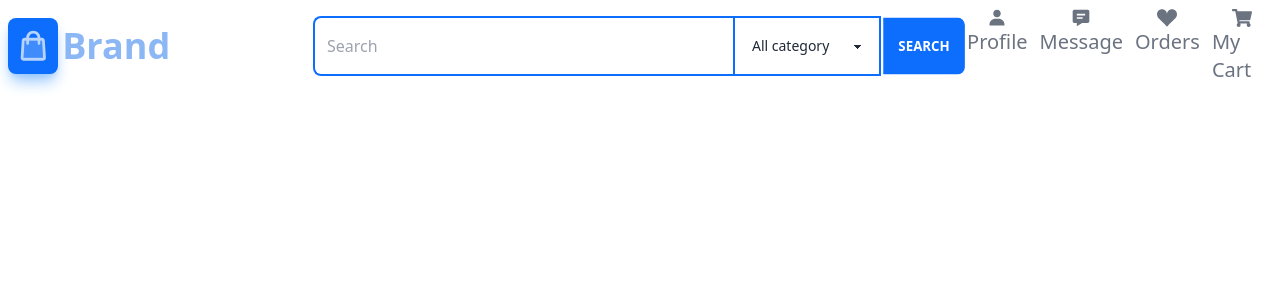
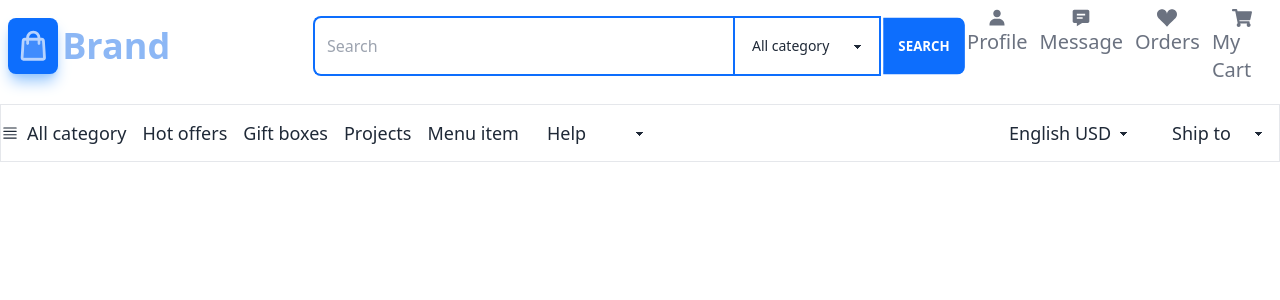
Before and after one commit to chand-stack/e-commerce, a React (Vite) app: page / in a window 1280 px wide. Shown: the top 300 px of the page. Built offline with nearby package versions, Linux system fonts and the light colour scheme.

Commit message:
Chore: tab section added

```diff
--- a/src/Components/Pages/Home/Home.jsx
+++ b/src/Components/Pages/Home/Home.jsx
@@ -1,9 +1,16 @@
 import Nav from "../../Shared/Nav";
+import Tabs from "../../Shared/Tabs";
 
 const Home = () => {
     return (
         <div>
             <Nav></Nav>
+            <div className=" w-full border  mt-3">
+            <div className="container mx-auto">
+            <Tabs></Tabs>
+            </div>
+            </div>
+
 
         </div>
     );
--- a/src/Components/Shared/Nav.jsx
+++ b/src/Components/Shared/Nav.jsx
@@ -18,9 +18,9 @@ const Nav = () => {
     {/* Page content here */}
     <label htmlFor="my-drawer" className="btn btn-primary drawer-button bg-transparent text-black text-2xl border-none"><FaBars></FaBars></label>
   </div>
-  <div className="drawer-side">
+  <div className="drawer-side z-20">
     <label htmlFor="my-drawer" aria-label="close sidebar" className="drawer-overlay"></label>
-    <ul className="menu w-80 min-h-full bg-base-200 font-semibold text-black pb-14">
+    <ul className="menu w-80 min-h-full bg-base-200 font-semibold text-black pb-14 ">
       {/* Sidebar content here */}
       <div className='bg-gray-200 p-4'>
         <FaUserCircle className='text-5xl text-gray-300 my-3'></FaUserCircle>
@@ -40,6 +40,17 @@ const Nav = () => {
 
     </ul>
   </div>
+</div>
+<div className=' absolute top-20 flex right-10 md:right-48 md:top-[90px] z-10'>
+<input type="text" placeholder="Search" className="rounded-lg px-3 input input-bordered min-w-[360px]" />
+</div>
+<div className='flex gap-2 text-2xl right-6 top-6 absolute'>
+<Link>
+    <BiSolidUser className='mx-auto'></BiSolidUser>
+    </Link>
+    <Link>
+    <FaShoppingCart className='mx-auto'></FaShoppingCart>
+    </Link>
 </div>
     </div>
     <div className="flex items-center gap-1">
--- /dev/null
+++ b/src/Components/Shared/Tabs.jsx
@@ -0,0 +1,62 @@
+import { HiBars4 } from 'react-icons/hi2';
+import { Link } from 'react-router-dom';
+const Tabs = () => {
+    return (
+        <>
+        <div className='hidden lg:flex justify-between py-3'>
+            <div className='font-medium text-lg flex gap-4'>
+                <Link className='flex gap-2 items-center'><HiBars4></HiBars4>All category
+                </Link>
+                <Link className='flex gap-2 items-center'>Hot offers
+                </Link>
+                <Link className='flex gap-2 items-center'>Gift boxes
+                </Link>
+                <Link className='flex gap-2 items-center'>Projects
+                </Link>
+                <Link className='flex gap-2 items-center'>Menu item
+                </Link>
+                <select className="select select-bordered text-lg select-sm border-none">
+  <option selected>Help</option>
+  <option><Link>Click help</Link></option>
+  <option><Link>Click help</Link></option>
+  <option><Link>Click help</Link></option>
+</select>
+            </div>
+
+            <div className='font-medium text-lg flex gap-4'>
+            <select className="select select-bordered text-lg select-sm border-none">
+  <option selected>English USD</option>
+  <option><Link>English USD</Link></option>
+  <option><Link>English USD</Link></option>
+  <option><Link>English USD</Link></option>
+</select>
+            <select className="select select-bordered text-lg select-sm border-none">
+  <option selected>Ship to</option>
+  <option><Link>China</Link></option>
+  <option><Link>Australia</Link></option>
+  <option><Link>Japan</Link></option>
+</select>
+
+            </div>
+
+        </div>
+
+        <div className=' absolute top-36 flex items-center py-2 gap-5 overflow-scroll w-full lg:hidden'>
+        <Link className=''><button className='btn btn-sm text-[#0D6EFD]'>All category</button></Link>
+        <Link className=''><button className='btn btn-sm text-[#0D6EFD]'>Gadgets</button></Link>
+        <Link className=''><button className='btn btn-sm text-[#0D6EFD]'>Clocthes</button></Link>
+        <Link className=''><button className='btn btn-sm text-[#0D6EFD]'>Accessory</button></Link>
+        <Link className=''><button className='btn btn-sm text-[#0D6EFD]'>Tablets</button></Link>
+        <Link className=''><button className='btn btn-sm text-[#0D6EFD]'>Phones</button></Link>
+        <Link className=''><button className='btn btn-sm text-[#0D6EFD]'>Ipads</button></Link>
+        <Link><button className='btn btn-sm text-[#0D6EFD]'>Ipod</button></Link>
+        <Link><button className='btn btn-sm text-[#0D6EFD]'>Jackaets</button></Link>
+
+
+        </div>
+
+        </>
+    );
+};
+
+export default Tabs;
```
